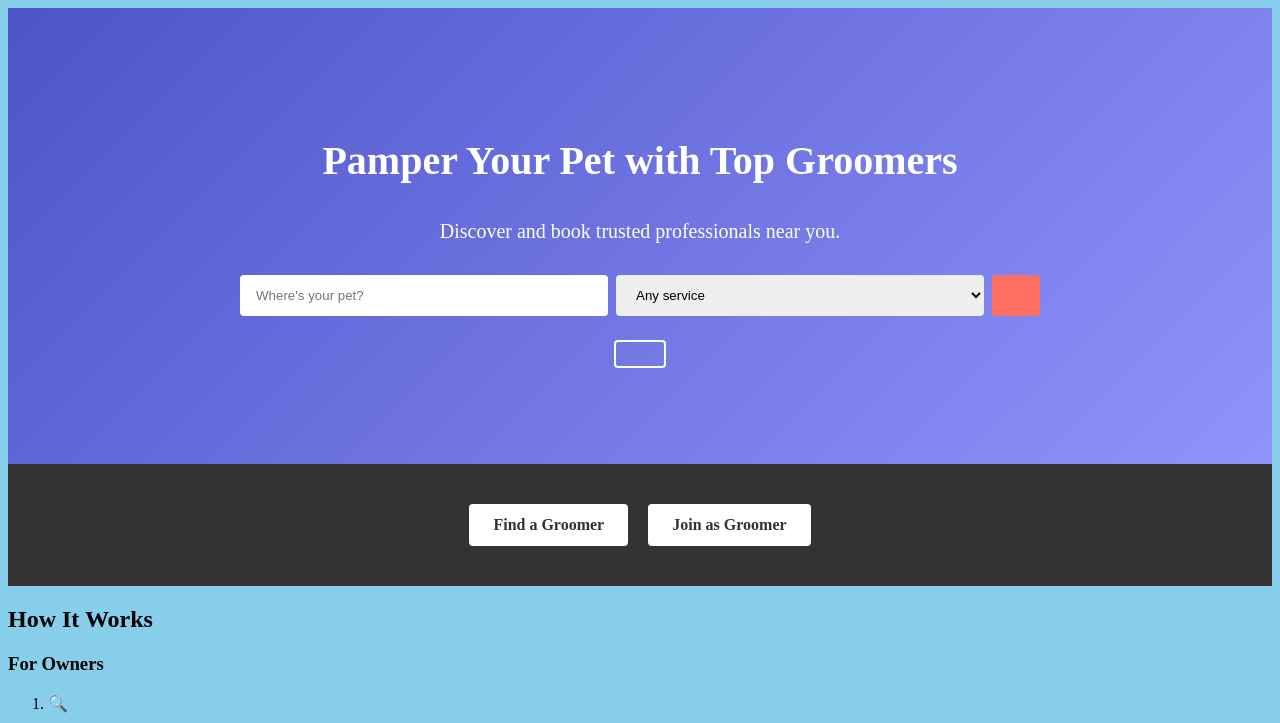
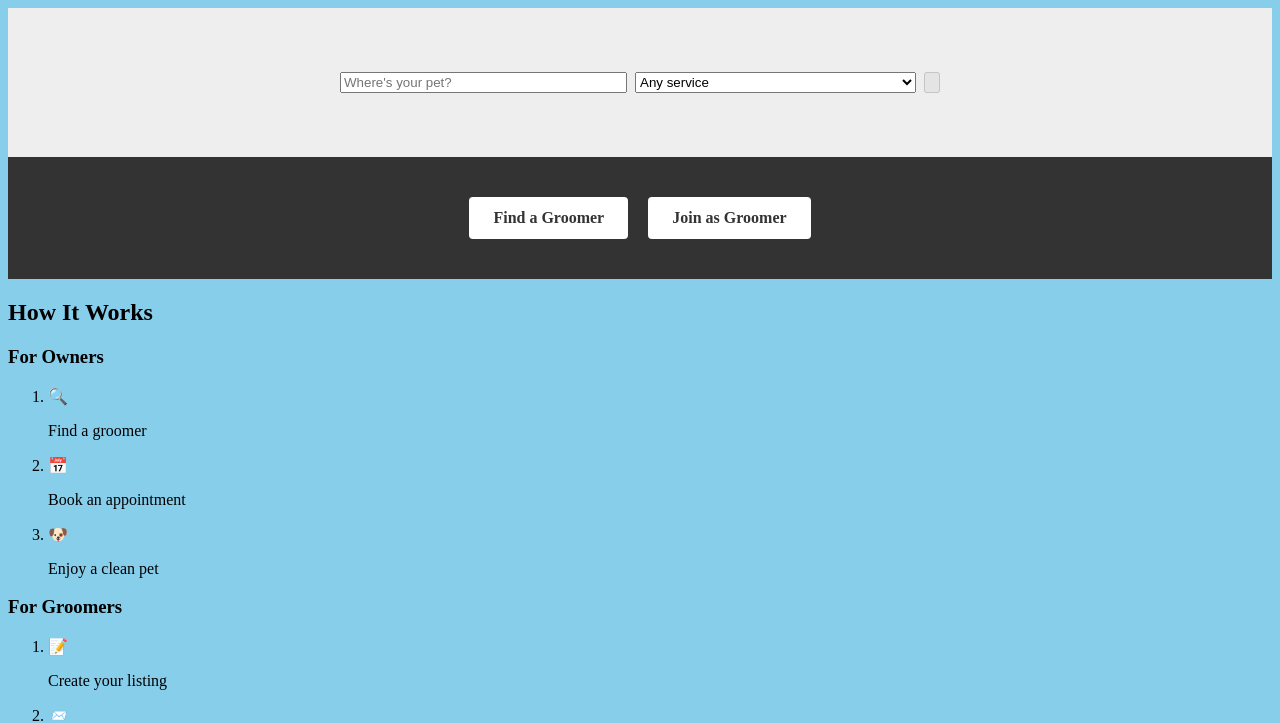
Before and after one commit to DesireOn/cleanwhiskers, a Symfony app: template templates/home/index.html.twig in a window 1280 px wide. Shown: the top 723 px of the page. Run offline with Twig, Linux system fonts and the light colour scheme; the template is opened without the code that fills it, so the values that code supplies are empty; style sheets or scripts are compiled from the project's sources; some libraries are stand-ins or nearby versions.

Commit message:
Revert "Redesign hero section for modern landing"

```diff
--- a/assets/styles/app.css
+++ b/assets/styles/app.css
@@ -1,65 +1,21 @@
 body {
     background-color: skyblue;
 }
-
 .hero {
-    position: relative;
-    background: linear-gradient(135deg, #4e54c8 0%, #8f94fb 100%);
-    padding: 6rem 1rem;
-    color: #fff;
-    text-align: center;
-}
-
-.container {
-    width: 100%;
-    max-width: 1200px;
-    margin: 0 auto;
-    padding: 0 1rem;
+    background: #eee no-repeat center/cover;
+    padding: 4rem 1rem;
 }
 
 .hero-content {
-    position: relative;
-    z-index: 1;
-    max-width: 800px;
+    max-width: 600px;
     margin: 0 auto;
-    display: flex;
-    flex-direction: column;
-    align-items: center;
-}
-
-.hero-title {
-    font-size: 2.5rem;
-    font-weight: 700;
-    margin-bottom: 1rem;
-}
-
-.hero-subtitle {
-    font-size: 1.25rem;
-    margin-bottom: 2rem;
+    text-align: center;
 }
 
 .search-form {
     display: flex;
     flex-direction: column;
     gap: 0.5rem;
-    width: 100%;
-}
-
-.search-form input,
-.search-form select {
-    padding: 0.75rem 1rem;
-    border: 0;
-    border-radius: 0.25rem;
-}
-
-.search-form button {
-    padding: 0.75rem 1.5rem;
-    border: 0;
-    border-radius: 0.25rem;
-    background-color: #ff6f61;
-    color: #fff;
-    font-weight: 600;
-    cursor: pointer;
 }
 
 @media (min-width: 600px) {
@@ -71,34 +27,6 @@ body {
     .search-form select {
         flex: 1;
     }
-}
-
-.cta-list {
-    display: inline-block;
-    margin-top: 1.5rem;
-    padding: 0.75rem 1.5rem;
-    border: 2px solid #fff;
-    border-radius: 0.25rem;
-    color: #fff;
-    text-decoration: none;
-    font-weight: 600;
-}
-
-.cta-list:hover,
-.cta-list:focus {
-    background-color: rgba(255, 255, 255, 0.1);
-}
-
-.visually-hidden {
-    position: absolute;
-    width: 1px;
-    height: 1px;
-    padding: 0;
-    margin: -1px;
-    overflow: hidden;
-    clip: rect(0, 0, 0, 0);
-    white-space: nowrap;
-    border: 0;
 }
 
 .cta-banner {
--- a/templates/home/index.html.twig
+++ b/templates/home/index.html.twig
@@ -1,15 +1,10 @@
 {% extends 'base.html.twig' %}
 
 {% block body %}
-<section class="hero hero--home">
-    <div class="container">
+<section class="hero">
     <div class="hero-content">
-            <h1 class="hero-title">Pamper Your Pet with Top Groomers</h1>
-            <p class="hero-subtitle">Discover and book trusted professionals near you.</p>
         <form id="search-form" class="search-form" method="get" action="/search">
-                <label for="city" class="visually-hidden">City</label>
             <input type="text" id="city" name="city" placeholder="Where's your pet?" required>
-                <label for="service" class="visually-hidden">Service</label>
             <select id="service" name="service">
                 <option value="">Any service</option>
                 <option value="grooming">Grooming</option>
@@ -18,7 +13,6 @@
             <button type="submit" id="search-submit" disabled>{{ ctaLinks.find.label }}</button>
         </form>
         <a href="{{ ctaLinks.list.url }}" class="cta-list">{{ ctaLinks.list.label }}</a>
-        </div>
     </div>
 </section>
 {% include 'home/_cta_banner.html.twig' %}
```
Lines whose indentation alone changed are shown as unchanged.
